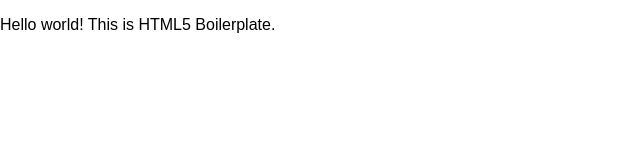
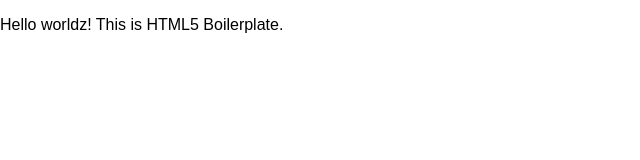
Before and after one commit to slightlyoffbeat/Draught, a website: page app/index.html in a window 1280 px wide. Shown: the full height of the page, 0-640 px from the left. Drawn offline with nearby package versions, Linux system fonts and the light colour scheme; files that its build step writes are made by us from their sources; files whose address does not match are found by name.

Commit message:
testing something p2

```diff
--- a/app/index.html
+++ b/app/index.html
@@ -16,7 +16,7 @@
             <p class="browserupgrade">You are using an <strong>outdated</strong> browser. Please <a href="http://browsehappy.com/">upgrade your browser</a> to improve your experience.</p>
         <![endif]-->
 
-        <p class="test">Hello world! This is HTML5 Boilerplate.</p>
+        <p class="test">Hello worldz! This is HTML5 Boilerplate.</p>
 
         <script src="js/bundle.js"></script>
     </body>
```
